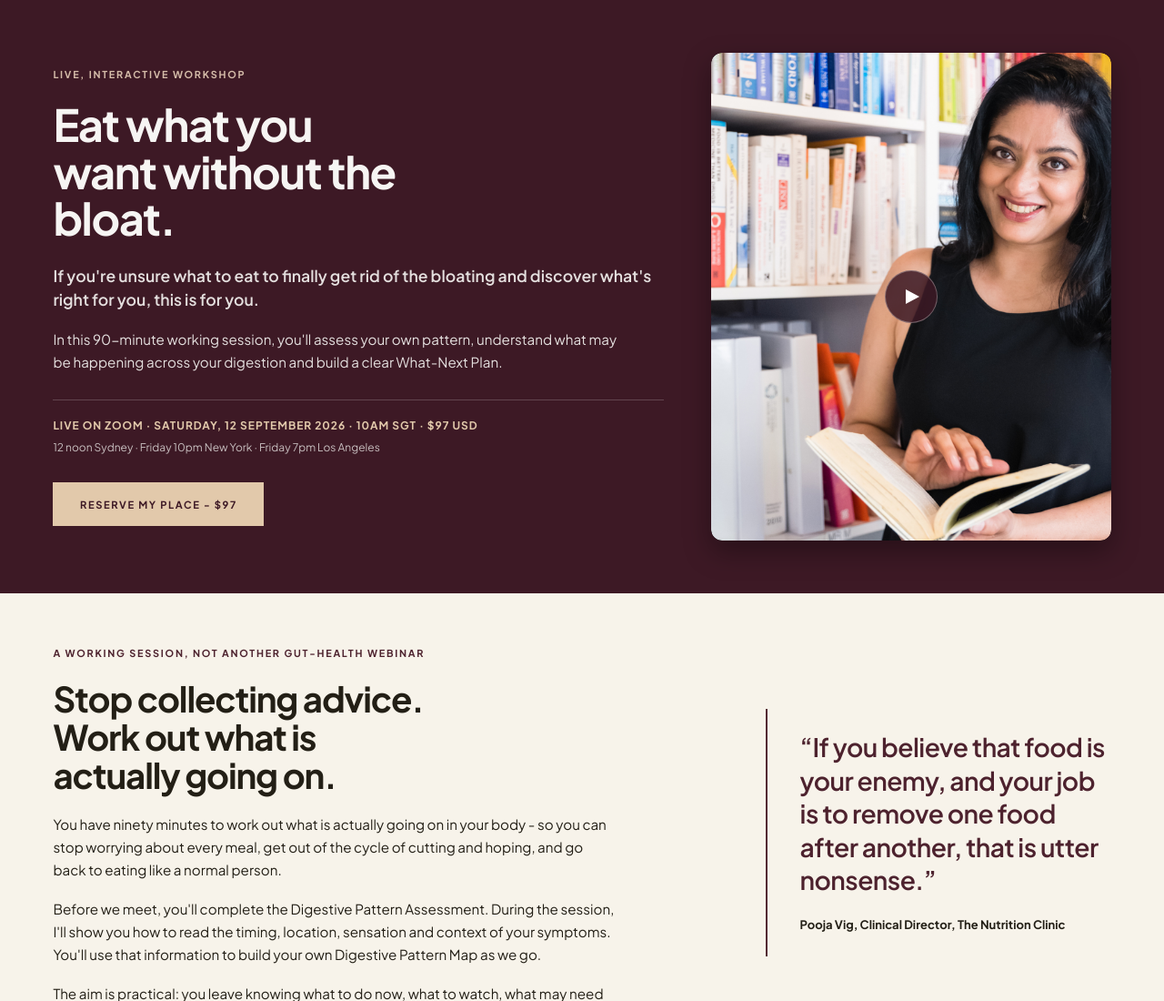
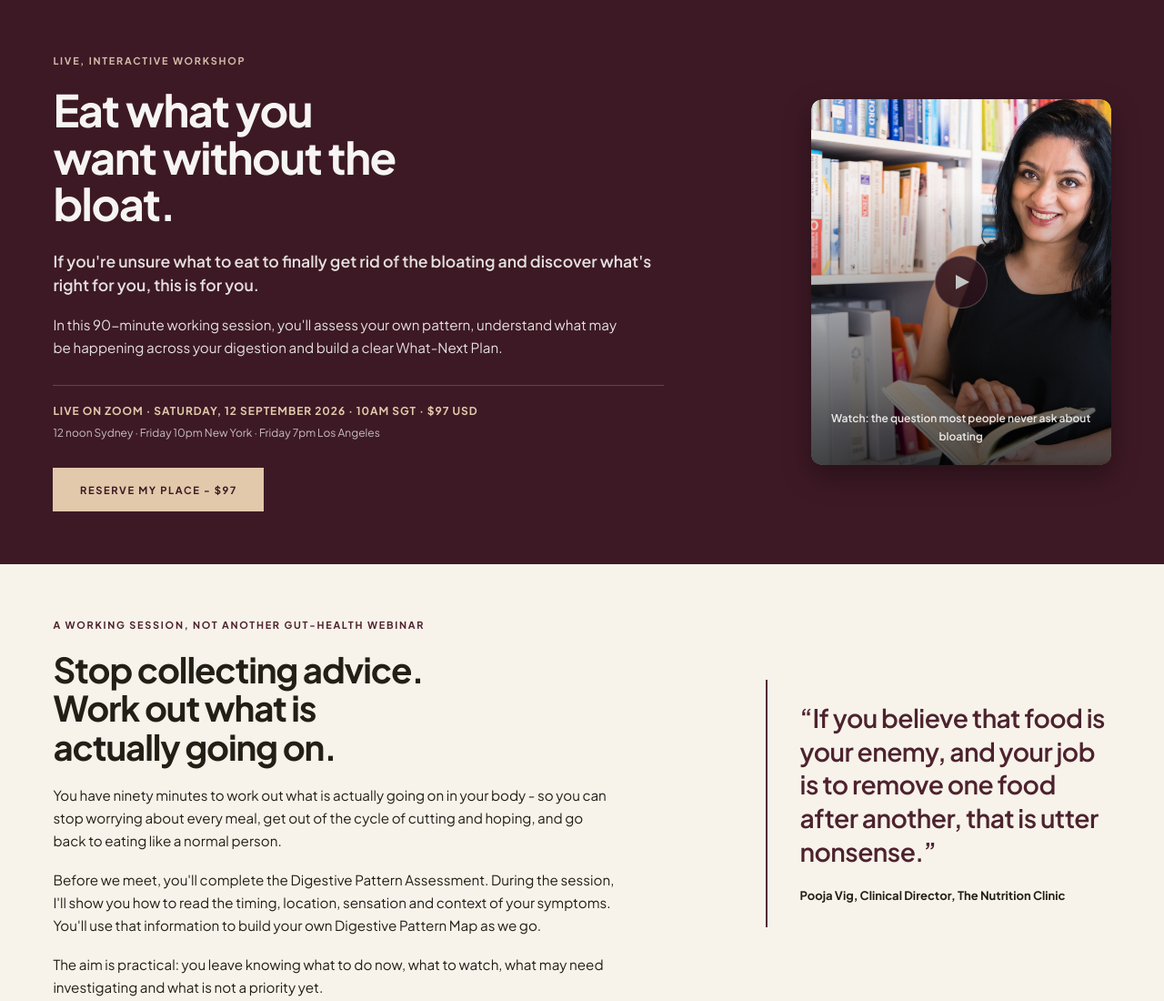
Before and after one commit to meghapanchal-source/tnc-landing, a plain HTML site: page index.html in a window 1280 px wide. Shown: the top 1100 px of the page at 91% size. Drawn offline with Linux system fonts and the light colour scheme.

```diff
--- a/index.html
+++ b/index.html
@@ -44,10 +44,22 @@
               </div>
             </div>
 
-            <a href="#checkout" class="btn-reserve">RESERVE MY PLACE - $97</a>
+            <a
+              href="https://shop.thenutritionclinic.com.sg/cart/46478796128392:1"
+              class="btn-reserve"
+              >RESERVE MY PLACE - $97</a
+            >
           </div>
 
-          <div class="hero-right-col">
+          <div
+            class="hero-right-col"
+            style="
+              display: flex;
+              /* text-align: left; */
+              align-items: center;
+              justify-content: end;
+            "
+          >
             <div class="hero-video-box">
               <div
                 class="hero-video-wrapper"
@@ -69,9 +81,9 @@
                   id="heroVideoIframeContainer"
                 ></div>
               </div>
-              <!-- <div class="hero-video-caption">
+              <div class="hero-video-caption">
                 Watch: the question most people never ask about bloating
-              </div> -->
+              </div>
             </div>
           </div>
         </div>
@@ -411,8 +423,8 @@
       <!-- Major Closing Statement & Strip (Page 4 bottom) -->
       <div class="closing-statement-wrap">
         <div class="closing-statement-text">
-          Then we put the pieces together. You<br />finish your Digestive
-          Pattern Map and<br />leave with your next steps decided.
+          Then we put the pieces together. You finish your Digestive Pattern Map
+          and leave with your next steps decided.
         </div>
       </div>
 
@@ -705,7 +717,7 @@
         <div class="two-col-layout">
           <div class="col-left">
             <span class="eyebrow">BEFORE YOU JOIN</span>
-            <h2 class="section-title">Questions,<br />answered</h2>
+            <h2 class="section-title">Questions, answered</h2>
           </div>
 
           <div class="col-right">
--- a/style.css
+++ b/style.css
@@ -226,6 +226,8 @@
   box-shadow: 0 12px 30px rgba(0, 0, 0, 0.35);
   overflow: hidden;
   border-radius: 12px;
+  position: relative;
+  width: 75%;
 }
 
 .hero-video-wrapper {
@@ -310,11 +312,26 @@
 }
 
 .hero-video-caption {
+  position: absolute;
+  width: 100%;
+  z-index: 102;
+  text-align: center;
+  bottom: 10px;
   padding: 0.75rem 1rem;
   font-size: 0.75rem;
   font-weight: 600;
   color: rgba(246, 245, 243, 0.92);
-  background-color: #200a12;
+  /* background-color: #200a12; */
+}
+
+.hero-video-wrapper:after {
+  content: "";
+  height: 300px;
+  position: absolute;
+  bottom: 0;
+  width: 100%;
+  background-image: linear-gradient(180deg, transparent, rgba(0, 0, 0, 0.7));
+  z-index: 101;
 }
 
 /* Stop Collecting Advice Section */
```
